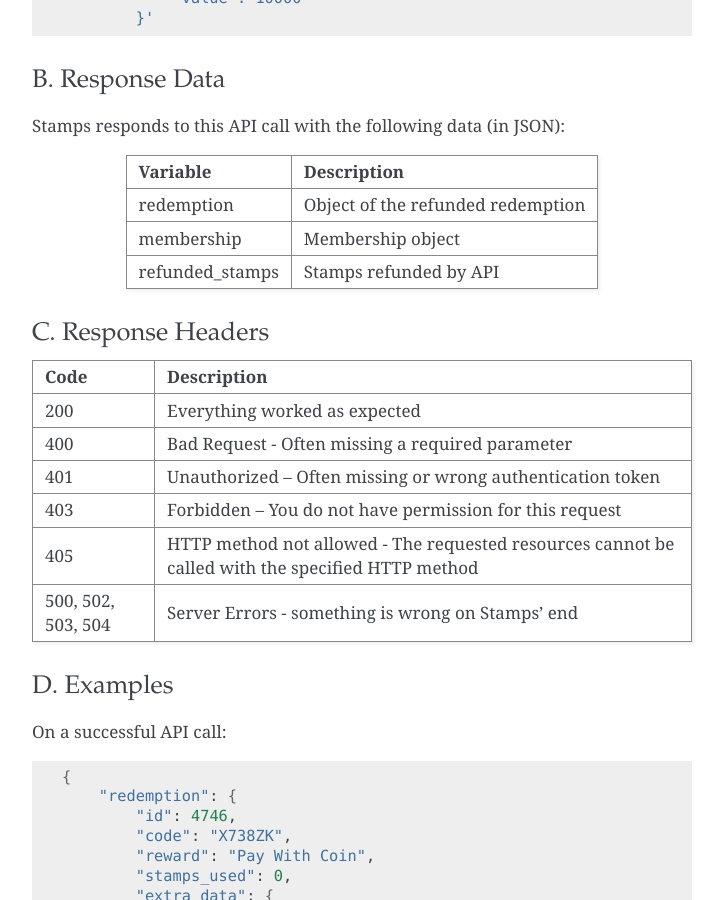
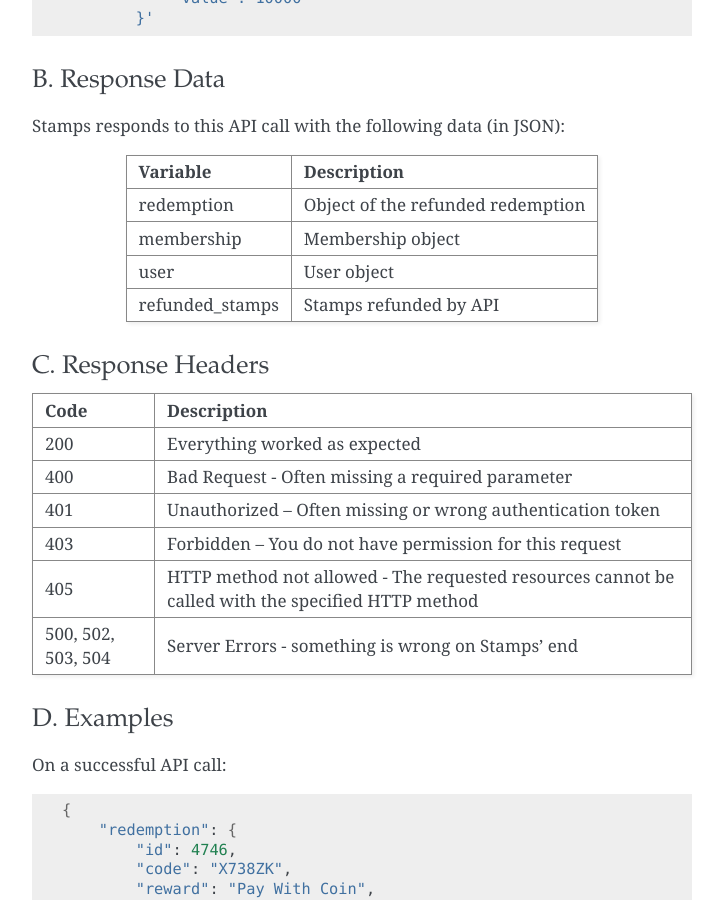
Before and after one commit to ui/stamps-api-docs, a Sphinx documentation site: the page built from source/klg_api.rst, in a window 1280 px wide and 900 px high, scrolled down 43279 px. Shown: the whole window, without its empty margins (388-1112 px from the left). Built offline with Sphinx 7.4.7, drawn with Linux system fonts in a browser that asks for light colours.

Commit message:
Update klg_api.rst

```diff
--- a/source/klg_api.rst
+++ b/source/klg_api.rst
@@ -1964,6 +1964,7 @@ Variable              Description
 ===================== ==============================================================================================
 redemption            Object of the refunded redemption
 membership            Membership object
+user                  User object
 refunded_stamps       Stamps refunded by API
 ===================== ==============================================================================================
 
```
